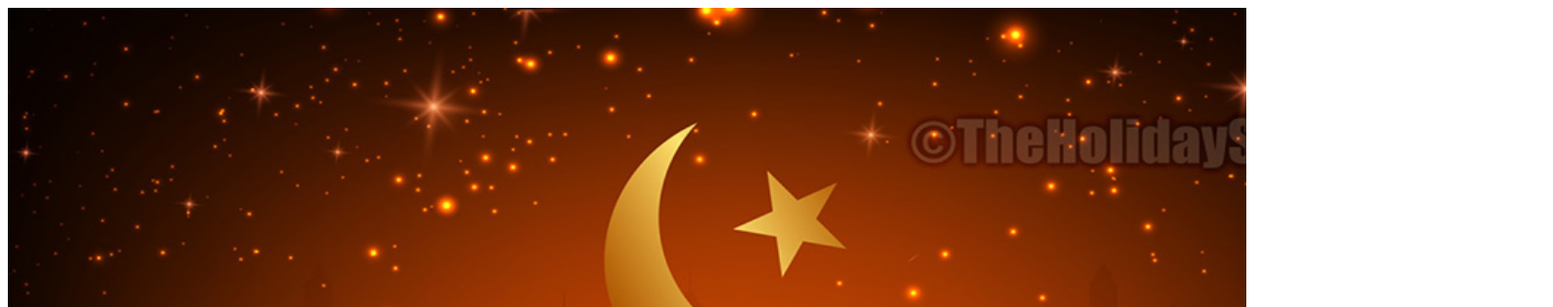
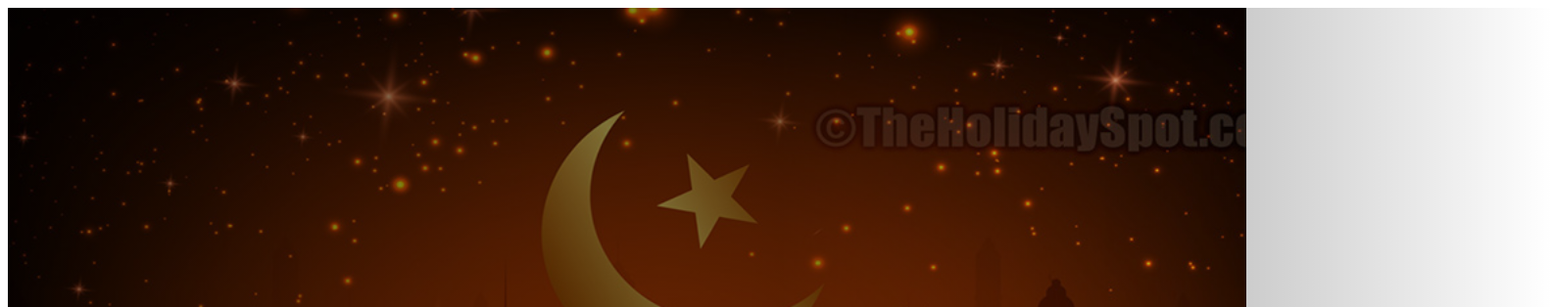
Before and after one commit to sparkmahadi/eid-zakat, a plain HTML site: page index.html in a window 1280 px wide. Shown: the top 314 px of the page at 98% size, 1585 px wide, since content can reach past the window. Drawn offline with Linux system fonts and the light colour scheme.

Commit message:
set gradient

```diff
--- a/style.css
+++ b/style.css
@@ -19,15 +19,17 @@ p{
 .first{
     background-image: url(images/eid.jpg);
     color: white;
-    padding-top: 250px;
-    padding-left: 250px;
-    padding-bottom: 250px;
     background-repeat: no-repeat;
     background-size: cover;
 
 }
 .container{
     width: 50%;
+    padding-top: 250px;
+    padding-left: 250px;
+    padding-bottom: 250px;
+    padding-right: 695px;
+    background: linear-gradient(to right,rgba(0, 0, 0, 0.5),rgba(0, 0, 0, 0.5),transparent);
 }
 .container h1{
     margin-bottom: 20px;
```
